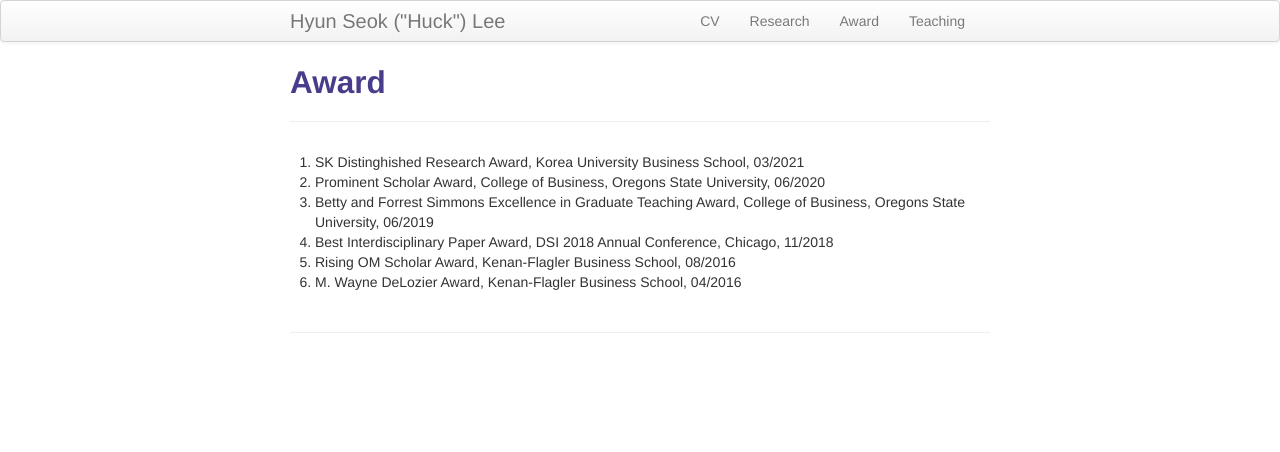
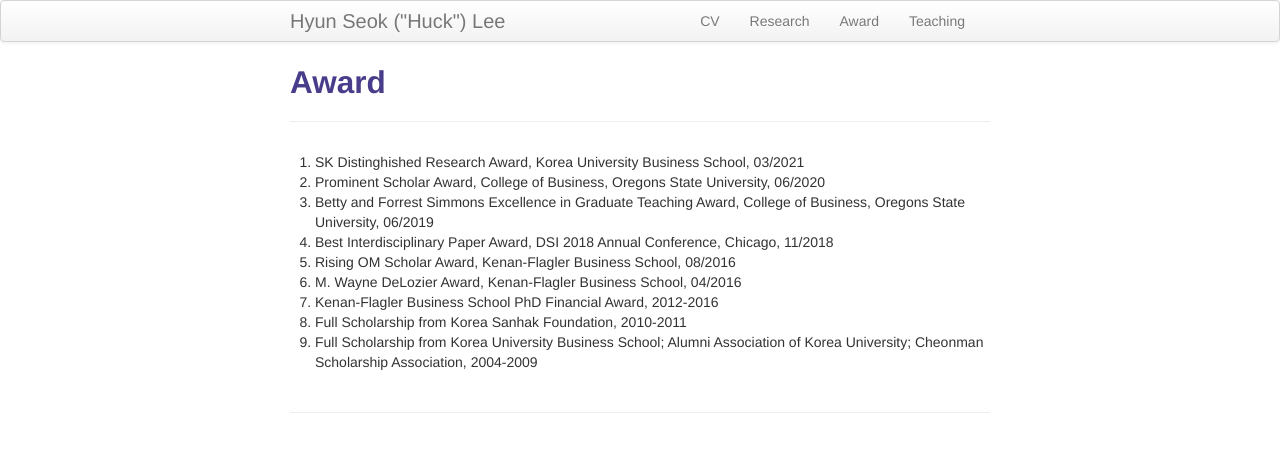
Before and after one commit to lordya2/lordya2.github.io, a Jekyll site: the page built from pages/award.md, in a window 1280 px wide. Shown: the top 452 px of the page. Built offline with Jekyll 4.4.1, drawn with Linux system fonts in a browser that asks for light colours.

Commit message:
Update award.md

```diff
--- a/pages/award.md
+++ b/pages/award.md
@@ -12,6 +12,9 @@ description: Hyun Seok ("Huck") Lee's Awards
 4. Best Interdisciplinary Paper Award, DSI 2018 Annual Conference, Chicago, 11/2018
 5. Rising OM Scholar Award, Kenan-Flagler Business School, 08/2016
 6. M. Wayne DeLozier Award, Kenan-Flagler Business School, 04/2016
+7. Kenan-Flagler Business School PhD Financial Award, 2012-2016
+8. Full Scholarship from Korea Sanhak Foundation, 2010-2011
+9. Full Scholarship from Korea University Business School; Alumni Association of Korea University; Cheonman Scholarship Association, 2004-2009
 
 <!--
 [click here for the most recent version of the paper]({{ BASE_PATH}}/pages/working_papers/sample-working-paper.pdf)
```
